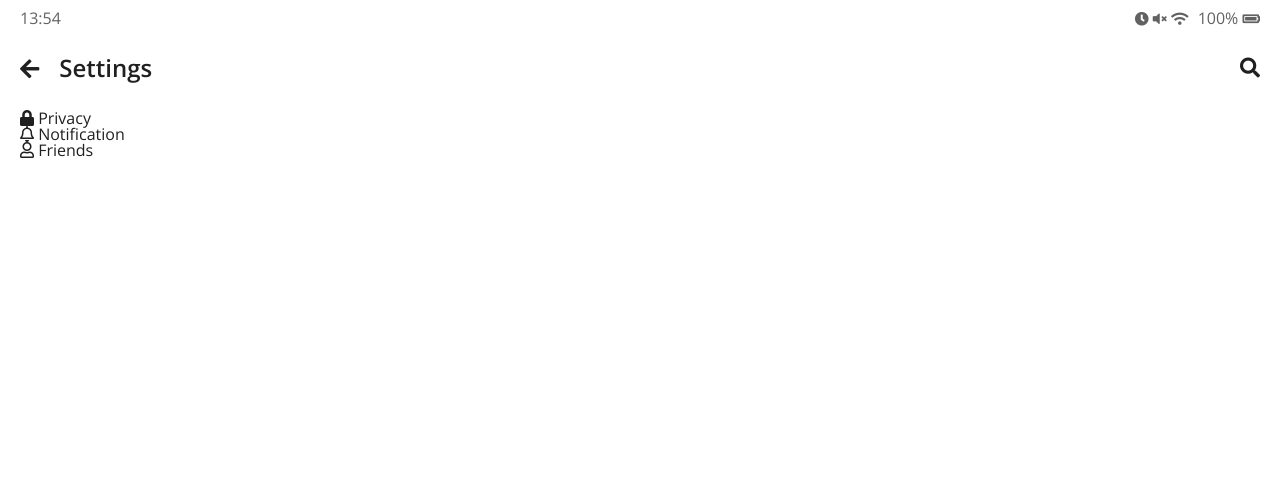
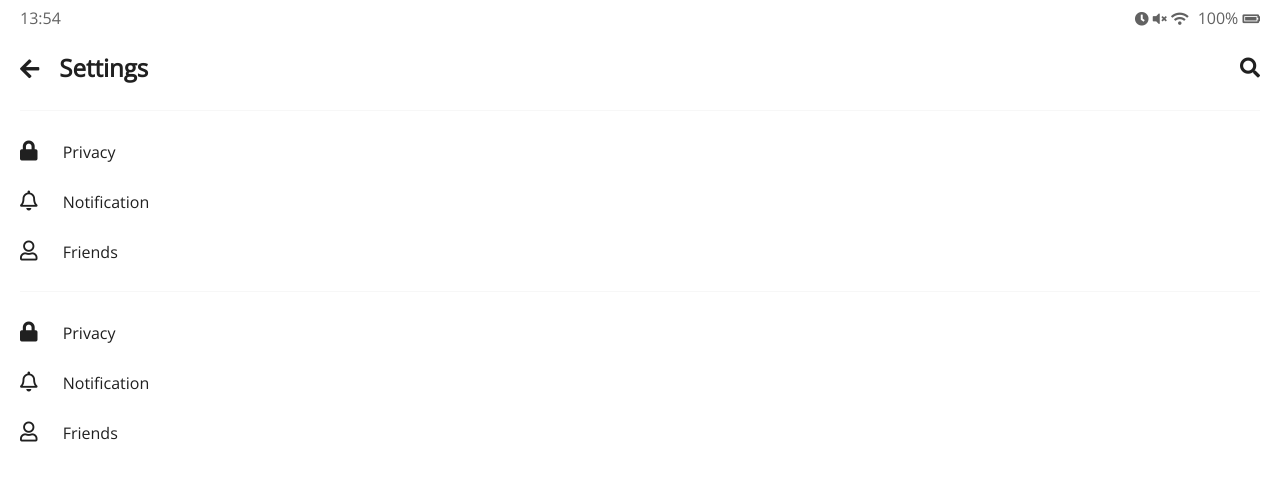
Before and after one commit to Ratchet777/kakao-clone-v2, a plain HTML site: page settings.html in a window 1280 px wide. Drawn offline with nearby package versions, Linux system fonts and the light colour scheme.

Commit message:
Settings Screen

```diff
--- /dev/null
+++ b/css/settings.css
@@ -0,0 +1,22 @@
+.settings .settings__sections {
+  border-top: 1px solid #f7f7f7;
+  padding: 30px 0px;
+}
+
+.settings__setting .settings__icon {
+  font-size: 20px;
+  margin-right: 20px;
+}
+
+.settings__setting .setting__title {
+  font-size: 22px;
+  font-weight: 300;
+}
+
+.settings .settings__setting {
+  margin-bottom: 30px;
+}
+
+.settings .settings__setting:last-child {
+  margin-bottom: 0;
+}
--- a/css/styles.css
+++ b/css/styles.css
@@ -1,4 +1,4 @@
-@import url("https://fonts.googleapis.com/css?family=Open+Sans:400,600&display=swap");
+@import url("https://fonts.googleapis.com/css?family=Open+Sans:300:400,600&display=swap");
 @import "reset.css";
 @import "status-bar.css";
 @import "header.css";
@@ -7,6 +7,7 @@
 @import "friends.css";
 @import "find.css";
 @import "more.css";
+@import "settings.css";
 
 * {
   box-sizing: border-box;
--- a/settings.html
+++ b/settings.html
@@ -61,6 +61,28 @@
           </li>
         </ul>
       </section>
+      <section class="settings__sections">
+        <ul class="settings__list">
+          <li class="settings__setting">
+            <span class="settings__icon">
+              <i class="fas fa-lock"></i>
+            </span>
+            <span class="settings__title">Privacy</span>
+          </li>
+          <li class="settings__setting">
+            <span class="settings__icon">
+              <i class="far fa-bell"></i>
+            </span>
+            <span class="settings__title">Notification</span>
+          </li>
+          <li class="settings__setting">
+            <span class="settings__icon">
+              <i class="far fa-user"></i>
+            </span>
+            <span class="settings__title">Friends</span>
+          </li>
+        </ul>
+      </section>
     </main>
   </body>
 </html>
```
